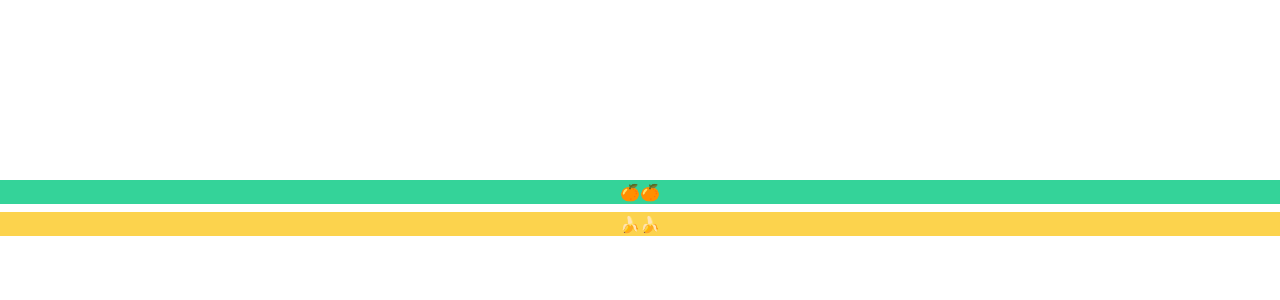
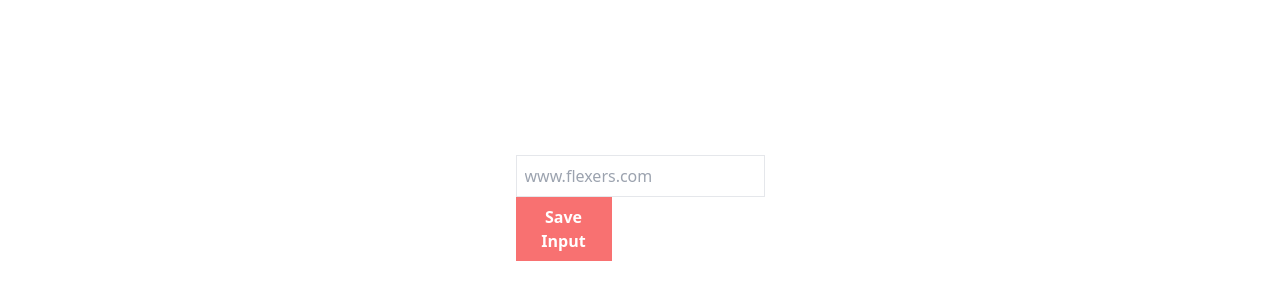
Before and after one commit to Kemelite1/Learn_frontend, a plain HTML site: page javascript/index.html in a window 1280 px wide. Shown: the part 192-492 px from the top of the page. Drawn offline with nearby package versions, Linux system fonts and the light colour scheme.

Commit message:
A chrome extension - create empty array - add Eventlistener - getting value from input field - push value from input field into array

```diff
--- a/javascript/index.html
+++ b/javascript/index.html
@@ -7,10 +7,11 @@
     <title>Hello JavaScript</title>
 </head>
 <body>
-<div class="h-screen flex flex-col items-center justify-center gap-2">
-    <div id="apples" class="bg-green-400 w-full text-center"></div>
-    <div id="bananas" class="bg-yellow-300 w-full text-center"></div>
-
+<div class="h-screen flex flex-col items-center justify-center">
+    <div class="flex flex-col">
+    <input type="text" id="input-field" placeholder="www.flexers.com" class="p-2 border border-black/5">
+    <button id="save-btn" class="bg-red-400 p-2 w-24 text-white font-bold">Save Input</button>
+    </div>
 
 </div>
 
--- a/javascript/script.js
+++ b/javascript/script.js
@@ -1,19 +1,12 @@
 'use strict';
 
-let appleShelf = document.getElementById('apples');
-let bananaShelf = document.getElementById('bananas');
+//a chrome extension
 
-let fruits = ['🍊', '🍌', '🍊', '🍌'];
+let inputElement = document.getElementById('input-field');
+let inputButton = document.getElementById('save-btn');
+let myLeads = [];
 
-function arrangeFruits(){
-    for (let i = 0; i < fruits.length; i++){
-        if (fruits[i] === '🍊'){
-            appleShelf.textContent += fruits[i];
-        } else if (fruits[i] === '🍌'){
-            bananaShelf.textContent += fruits[i];
-        }
-    }
-}
-
-// Call the function to arrange fruits
-arrangeFruits();
+    inputButton.addEventListener('click', () => {
+        myLeads.push(inputElement.value);
+        console.log(myLeads);
+    })
```
